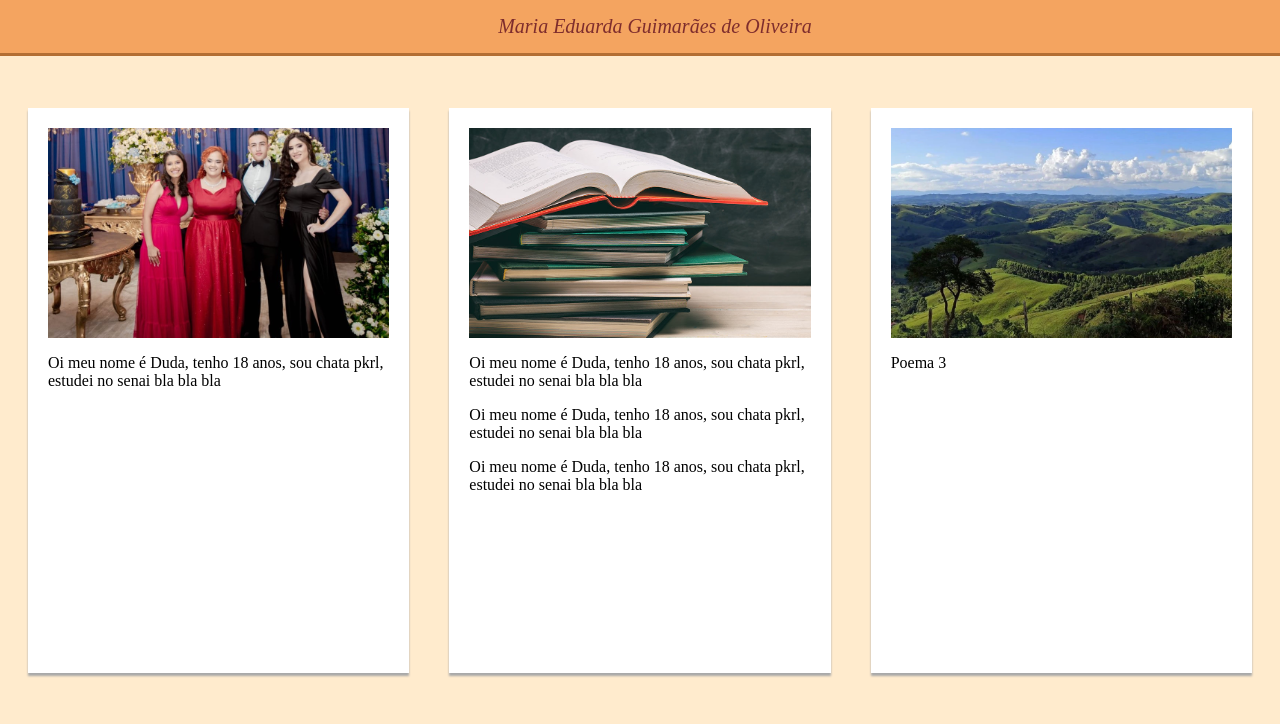
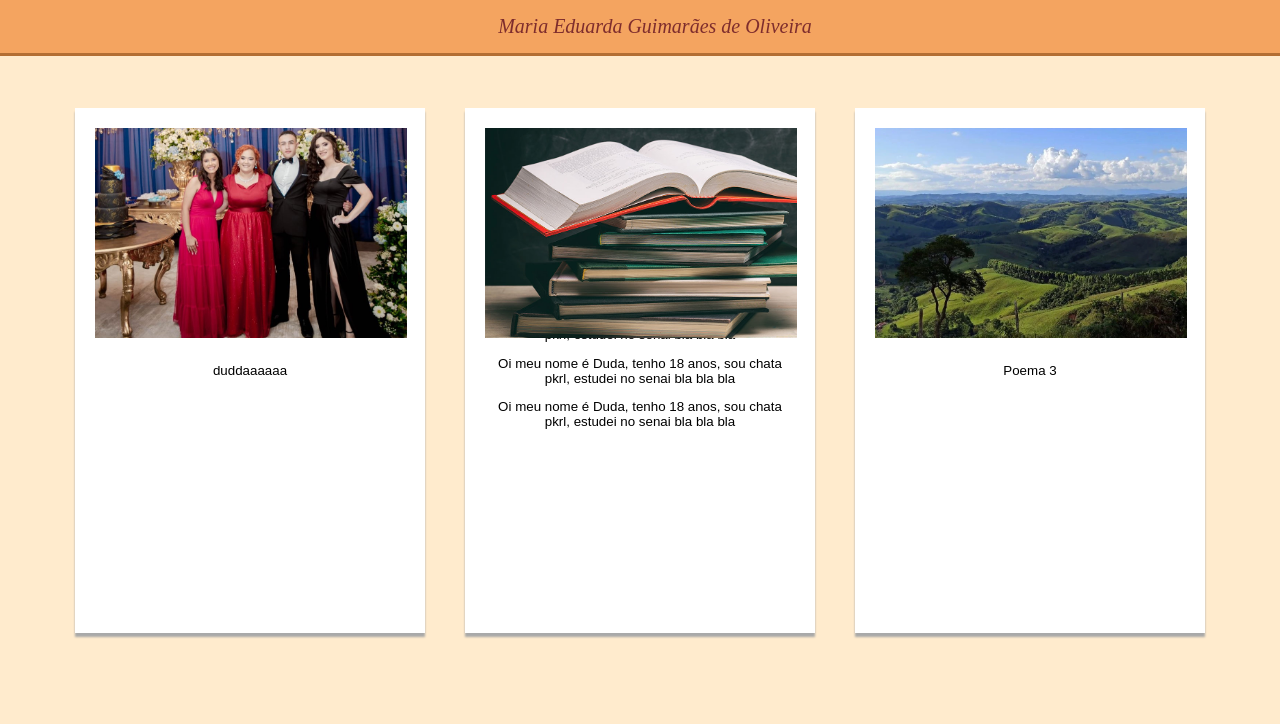
Before and after one commit to gregorioleao/Site-de-poesias-da-Duda, a plain HTML site: page index.html in a window 1280 px wide. Shown: the top 724 px of the page. Drawn offline with Linux system fonts and the light colour scheme.

Commit message:
Troca do Document Object Model pela função hover do CSS para as interações do do button e descarte dos estilos das imagens com identificação por id

```diff
--- a/functions.js
+++ /dev/null
@@ -1,39 +0,0 @@
-var lista = window.document.getElementsByClassName('box-model')
-lista[0].addEventListener('mouseover', entrou)
-lista[0].addEventListener('mouseout', saiu)
-lista[1].addEventListener('mouseover', entrouDois)
-lista[1].addEventListener('mouseout', saiuDois)
-lista[2].addEventListener('mouseover', entrouTres)
-lista[2].addEventListener('mouseout', saiuTres)
-function entrou(){
-    lista[0].style.transition = '1s'
-    lista[0].style.top = '60px'
-    lista[0].style.right = '20px'
-}
-
-function saiu(){
-    lista[0].style.top = '80px';
-    lista[0].style.right = '0px';
-}
-
-function entrouDois(){
-    lista[1].style.transition = '1s'
-    lista[1].style.top = '60px'
-    lista[1].style.right = '20px'
-}
-
-function saiuDois(){
-    lista[1].style.top = '80px';
-    lista[1].style.right = '0px';
-}
-
-function entrouTres(){
-    lista[2].style.transition = '1s'
-    lista[2].style.top = '60px'
-    lista[2].style.right = '20px'
-}
-
-function saiuTres(){
-    lista[2].style.top = '80px';
-    lista[2].style.right = '0px';
-}
--- a/index.html
+++ b/index.html
@@ -10,29 +10,29 @@
     <title>Site de Poesias da Duda</title>
 </head>
 <body>
-    <div class="box-model" >
-        <div class="imagem" id="img-1"></div>
-        <p>Oi meu nome é Duda, tenho 18 anos, sou chata pkrl, estudei no senai bla bla bla</p>
-    </div>
-    <div class="box-model">
-        <div class="imagem" id="img-2"></div>
+    <button class="box-model">
+        <div id="imagem-1"></div>
+        <div>duddaaaaaa</div>
+    </button>
+    <button class="box-model">
+        <div id="imagem-2"></div>
         <p>Oi meu nome é Duda, tenho 18 anos, sou chata pkrl, estudei no senai bla bla bla</p>
         <p>Oi meu nome é Duda, tenho 18 anos, sou chata pkrl, estudei no senai bla bla bla</p>
         <p>Oi meu nome é Duda, tenho 18 anos, sou chata pkrl, estudei no senai bla bla bla</p>
-    </div>
-    <div class="box-model">
-        <div class="imagem" id="img-3"></div>
+    </button>
+    <button class="box-model">
+        <div id="imagem-3"></div>
         <p>Poema 3</p>
-    </div>
+    </button>
     <div class="elemento-fixo">Maria Eduarda Guimarães de Oliveira</div>
     <footer>
         <p>
             <i class="fa fa-instagram" aria-hidden="true">  @meduarda_go</i>
         </p>
         <p>
-            <i class="fa fa-whatsapp" aria-hidden="true">(xx) xxxxx-xxxx</i>
+            <i class="fa fa-whatsapp" aria-hidden="true"> (xx) xxxxx-xxxx</i>
         </p>
-        <i class="fa fa-facebook" aria-hidden="true">Maria Eduarda Oliveira</i>
+        <i class="fa fa-facebook" aria-hidden="true"> Maria Eduarda Oliveira</i>
     </footer>
     <script src="functions.js"></script>
 </body>
--- a/styles.css
+++ b/styles.css
@@ -19,38 +19,56 @@ body{
     border-bottom: 3px solid #b36e33;
 }
 
-.imagem{
-    width: 100%;
-    height: 40%;
-    margin: 10;
-    background-position: top;
-    background-size: cover;
-}
-
-#img-1{
-    background-image: url('ImagemDoGregorio-2.jpg');
-}
-
-#img-2{
-    background-image: url('livropoesia.jpg');
-}
-
-#img-3{
-    background-image: url('morros.webp');
-}
-
 .box-model{
     width: 350px;
     height: 525px;
     padding: 20px ;
     margin: 20px;
     top: 80px;
+    border: none;
     background-color: white;
     display: inline-block;
-    box-shadow: 0px 3px 2px #A9A9A9;
+    box-shadow: 0px 4px 2px #A9A9A9;
     position: relative;
     bottom: 0px;
     right: 0;
+}
+
+.box-model:hover{
+    top: 60px;
+    right: 20px;
+    box-shadow: 17px 23px 2px #A9A9A9;
+    transition: 1s;
+}
+
+#imagem-1{
+    width: 89%;
+    height: 40%;
+    /* background-position: top; */
+    background-size: cover;
+    background-image: url('ImagemDoGregorio-2.jpg');
+    position: absolute;
+    bottom: 295px;
+}
+
+#imagem-2{
+    width: 89%;
+    height: 40%;
+    /* background-position: top; */
+    background-size: cover;
+    background-image: url('livropoesia.jpg');
+    position: absolute;
+    bottom: 295px;
+}
+
+#imagem-3{
+    width: 89%;
+    height: 40%;
+    /* background-position: top; */
+    background-size: cover;
+    background-image: url('morros.webp');
+    position: absolute;
+    bottom: 295px;
 }
 
 footer{
```
